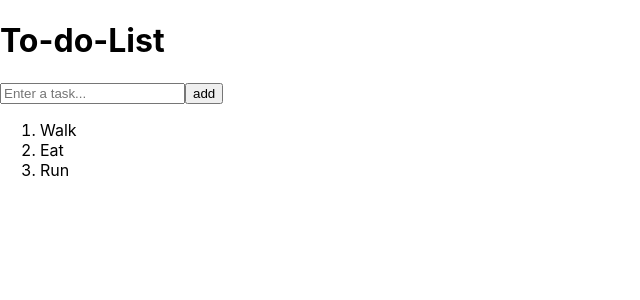
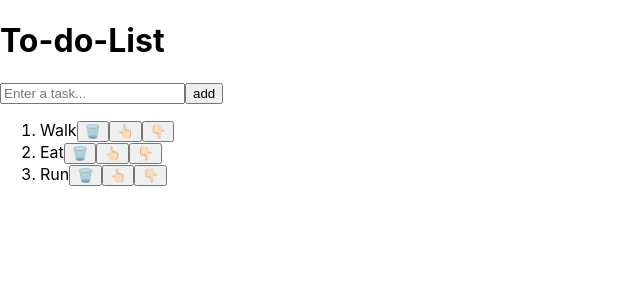
Before and after one commit to Geisrek/Todo_List, a React (Create React App) app: page / in a window 1280 px wide. Shown: the top 300 px of the page, without its empty margins (0-640 px from the left). Built offline with nearby package versions, Linux system fonts and the light colour scheme.

Commit message:
implement the add and up and down buttons

```diff
--- a/src/TodoList.js
+++ b/src/TodoList.js
@@ -33,6 +33,12 @@ return(<div className="to-do-list">
         {tasks.map((task,index)=>
             <li key={index}>
                 <span className='text'>{task}</span>
+                <button className='delete-button'
+                onClick={()=>deleteTask(index)}>🗑️</button>
+                <button className='mouve-up-button'
+                onClick={()=>mouveTaskUp(index)}>👆🏻</button>
+                <button className='mouve-down-button'
+                onClick={()=>mouveTaskUp(index)}>👇🏻</button>
             </li>
         )}
     </ol>
```
